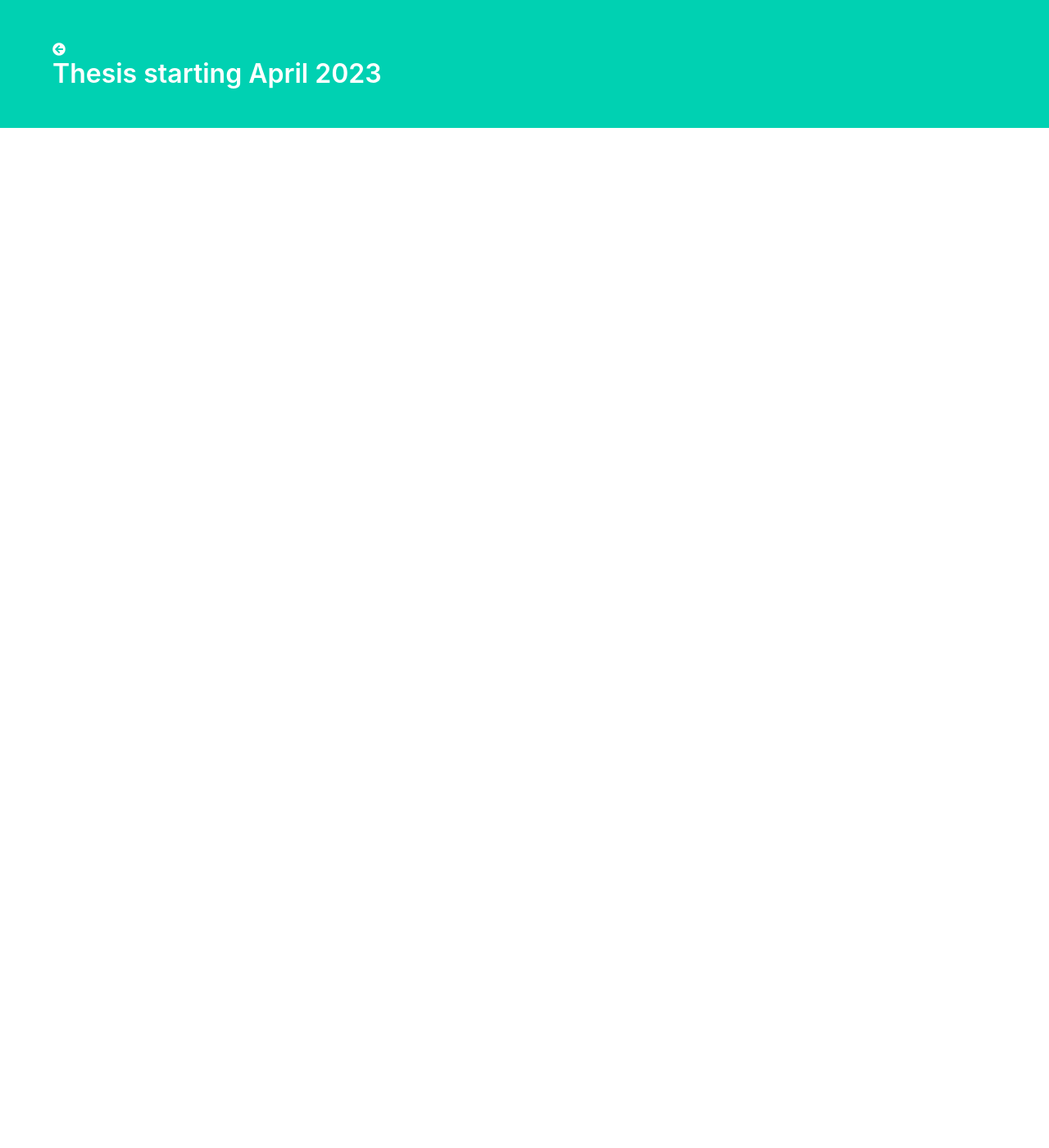
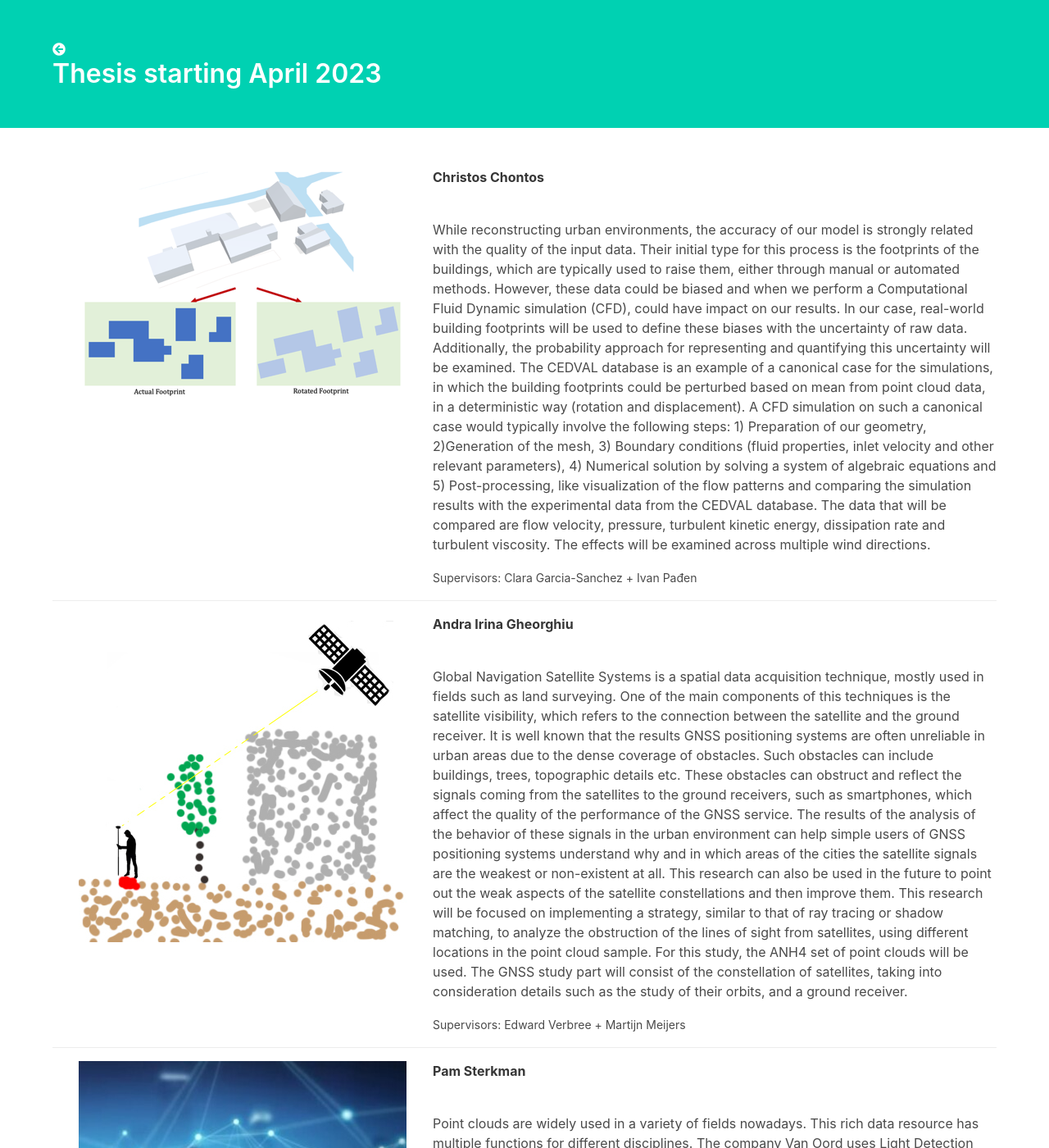
Before and after one commit to tudelft3d/geo2020, a Jekyll site: the page built from theses/2023april/index.md, in a window 1280 px wide and 1400 px high. Shown: the whole window at 82% size. Built offline with Jekyll 4.4.1, drawn with Linux system fonts in a browser that asks for light colours; nearby versions of some CDN libraries; some of the changed text lies outside the part shown.

Commit message:
Move the yaml file + fix images path (mangled for many)

```diff
--- a/theses/2023april/theses_2023april.yaml
+++ b/_data/theses_2023april.yaml
@@ -68,7 +68,7 @@ Sterkman:
   \ be beneficial for identifying new insights into the current use of point cloud\
   \ data. The aim of this thesis is to optimize the usage of point clouds acquired\
   \ through LIDAR data via drones."
-- 19692579b880-Point_Clouds___Sterkman_P..jpg
+- 19692579b880.jpg
 van Capel:
 - Michaja Andrea
 - Azarakhsh Rafiee
```
Also changed, not shown: theses/2023april/img/19692579b880.jpg (renamed from theses/2023april/img/19692579b880-Point_Clouds___Sterkman_P..jpg), theses/2023april/img/595416e6de9-P1_image.png (added), theses/2023april/img/709c2ccdece-P1_image.jpg (renamed from theses/2023april/img/cc84704be058-P1_image.jpg), theses/2023april/img/84704be058-P1_image.jpg (renamed from theses/2023april/img/d709c2ccdece-P1_image.jpg), theses/2023april/img/a595416e6de9-P1_image.png (deleted).
